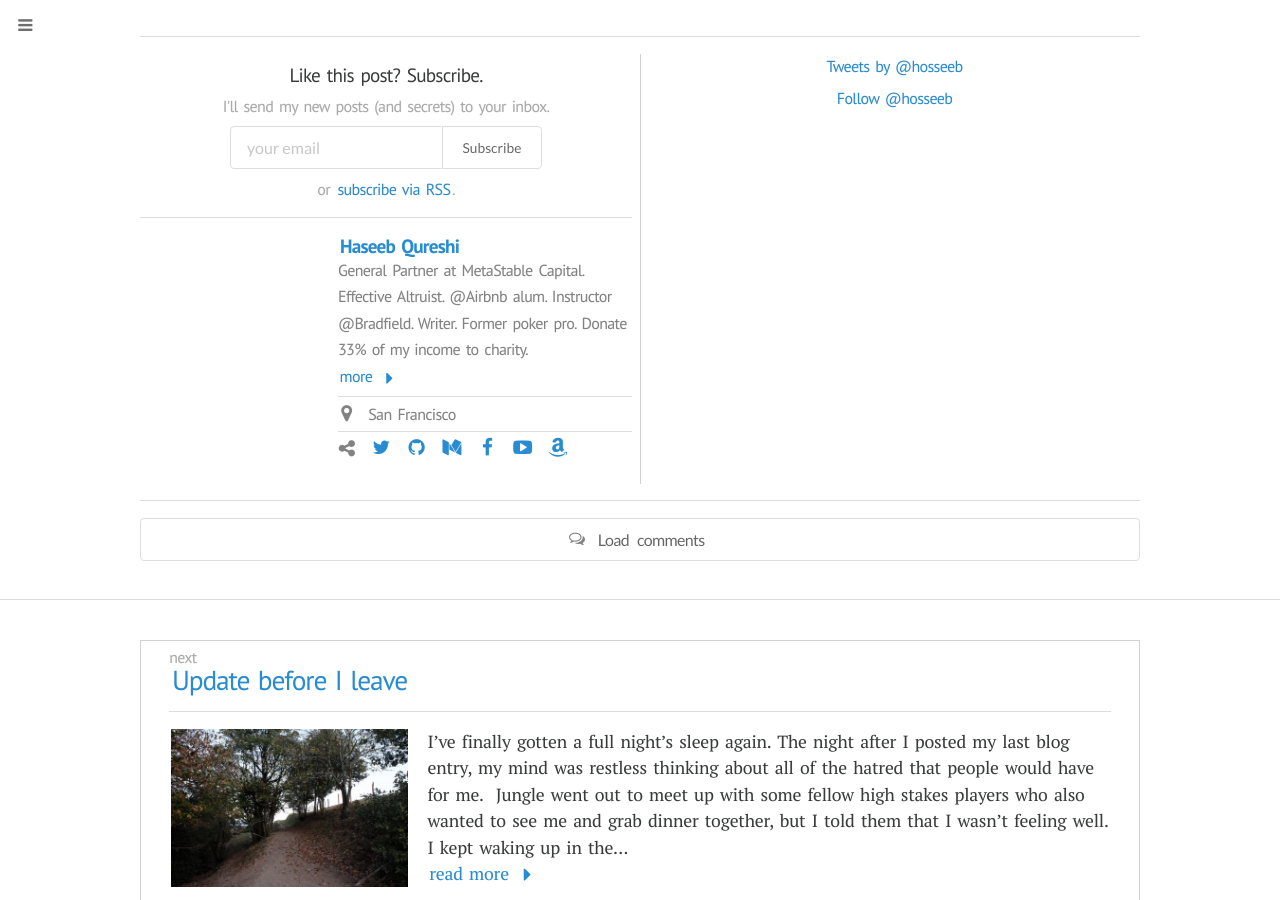
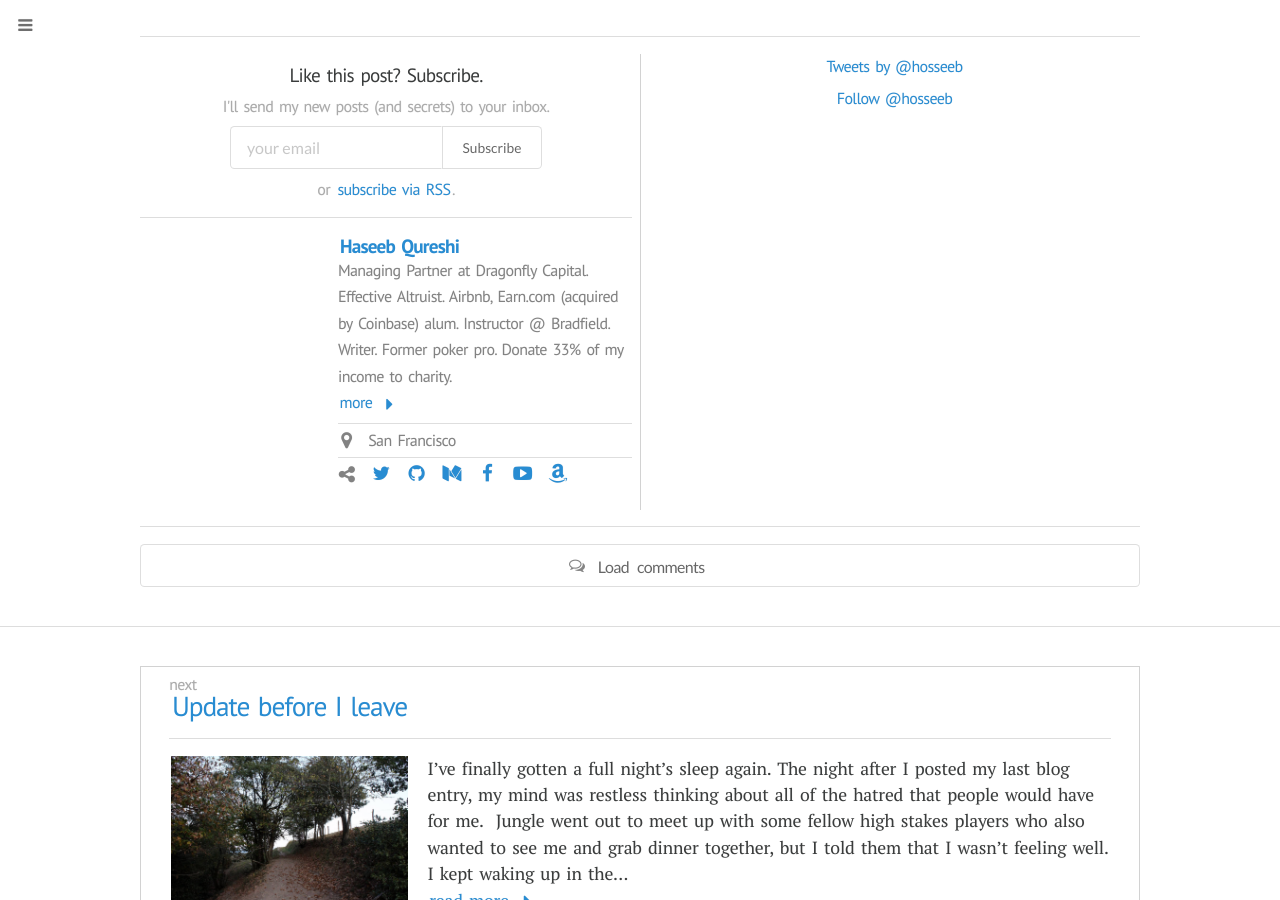
Before and after one commit to Ismenama5s/haseeb-qureshi.github.io, a Jekyll site: the page built from _posts/2011-08-10-this-is-a-beginning.md, in a window 1280 px wide and 900 px high, scrolled down 1361 px. Built offline with Jekyll 4.4.1, drawn with Linux system fonts in a browser that asks for light colours; nearby versions of some CDN libraries; some web fonts are replaced; comment, search, counter and statistics services are not loaded.

Commit message:
Update metadata

```diff
--- a/_config.yml
+++ b/_config.yml
@@ -5,7 +5,7 @@
 # personal
 
 author: Haseeb Qureshi
-bio: "General Partner at MetaStable Capital. Effective Altruist. @Airbnb alum. Instructor @Bradfield. Writer. Former poker pro. Donate 33% of my income to charity."
+bio: "Managing Partner at Dragonfly Capital. Effective Altruist. Airbnb, Earn.com (acquired by Coinbase) alum. Instructor @ Bradfield. Writer. Former poker pro. Donate 33% of my income to charity."
 description: "Haseeb Qureshi is an investor, software engineer, author, effective altruist, and former high-stakes poker pro. In his blog, he explores cryptocurrencies, blockchain, software, and altruism."
 email: haseeb@haseebq.com
 integrations: # Values here will be instered as USERNAME
```
